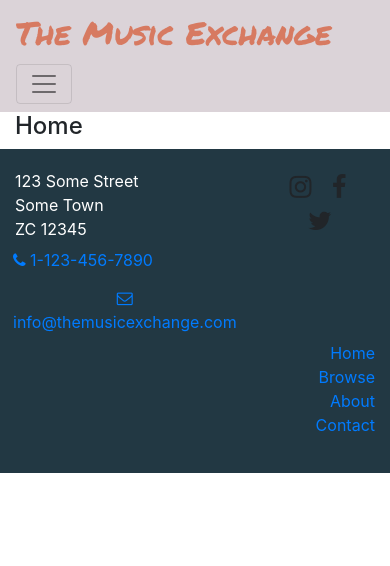
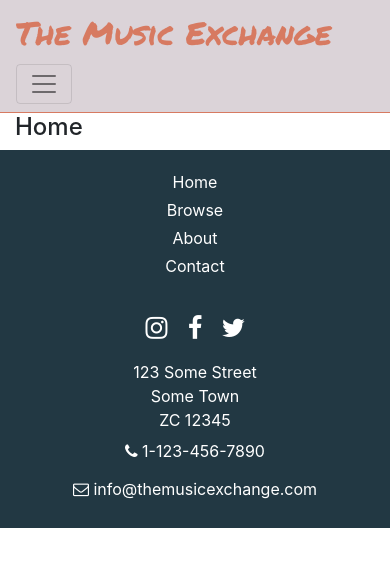
Before and after one commit to aliselmes/themusicexchange, a React (Create React App) app: page /home in a window 390 px wide. Shown: the top 566 px of the page. Built offline with nearby package versions, Linux system fonts and the light colour scheme.

Commit message:
styled header and footer

```diff
--- a/src/App.css
+++ b/src/App.css
@@ -6,6 +6,7 @@ body {
 
 .navbar-light {
   background-color: #DBD3D8;
+  border-bottom: 1px solid #D77A61;
 }
 
 
@@ -20,3 +21,12 @@ body {
   color: white;
   padding: 20px 0;
 }
+
+.site-footer a {
+  color: white;
+}
+
+.site-footer a:hover {
+  color: #D77A61;
+  text-decoration: none;
+}
--- a/src/components/FooterComponent.js
+++ b/src/components/FooterComponent.js
@@ -6,29 +6,29 @@ function Footer(props) {
         <footer className="site-footer">
             <div className="container">
                 <div className="row">
-                    <div className="col">
+                    <div className="col-12 col-md-4 order-3 order-md-1">
                         <div className="row">
-                            <div className="col-12 text-left">
+                            <div className="col-12 text-center text-md-left">
                                 123 Some Street <br />
                                 Some Town <br />
                                 ZC 12345
                             </div>
-                            <div className="col-12 text-left p-0">
+                            <div className="col-12 text-center text-md-left p-0">
                                 <a role="button" className="btn btn-link" href=""><i className="fa fa-phone" /> 1-123-456-7890</a><br />
                                 <a role="button" className="btn btn-link" href="mailto:notreal@notreal.co"><i className="fa fa-envelope-o" /> info@themusicexchange.com</a>
                             </div>
                         </div>
                     </div>
-                    <div className="col text-center">
+                    <div className="col-12 col-md-4 text-center my-3 my-md-0 order-2">
                         <a className="btn btn-social-icon btn-instagram" href="http://instagram.com/"><i className="fa fa-instagram" /></a>{' '}
                         <a className="btn btn-social-icon btn-facebook" href="http://www.facebook.com/"><i className="fa fa-facebook" /></a>{' '}
                         <a className="btn btn-social-icon btn-twitter" href="http://twitter.com/"><i className="fa fa-twitter" /></a>
                     </div>
-                    <div className="col text-right">
+                    <div className="col-12 col-md-4 text-center text-md-right order-1 order-md-3">
                         <ul className="list-unstyled">
                             <li><Link to='/home'>Home</Link></li>
-                            <li><Link to='/browse'>Browse</Link></li>
-                            <li><Link to='/aboutus'>About</Link></li>
+                            <li className="my-1"><Link to='/browse'>Browse</Link></li>
+                            <li className="my-1"><Link to='/aboutus'>About</Link></li>
                             <li><Link to='/contactus'>Contact</Link></li>
                         </ul>
                     </div>
```
Also changed, not shown: 1 other file (tests, documents, lock files or other folders).
